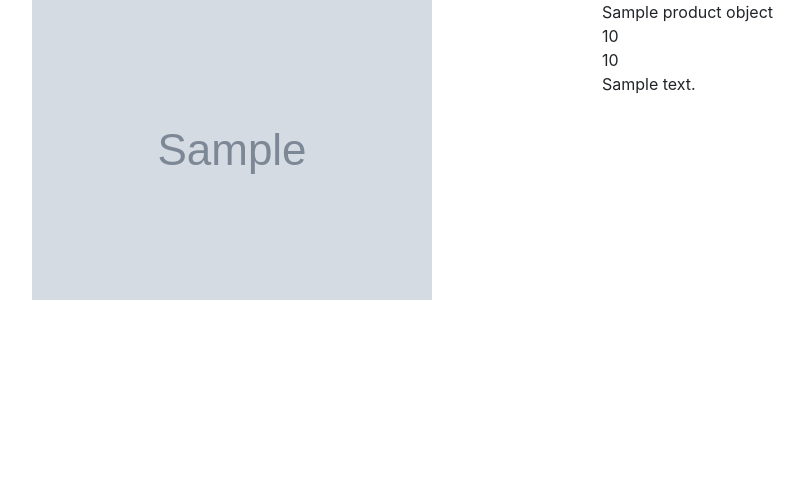
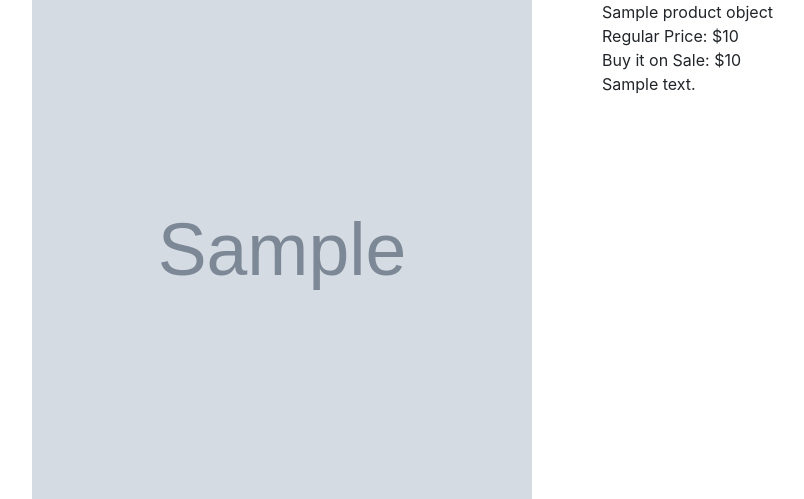
Before and after one commit to torcuata22/ecomm, a Django app: template ecomsite/shop/templates/shop/detail.html in a window 1280 px wide. Shown: the top 499 px of the page, without its empty margins (53-857 px from the left). Run offline with Django 4.2, Linux system fonts and the light colour scheme; the template is opened without the code that fills it: most values are stand-ins (such as "Sample title", 1, 10 or a date in 2020); grey boxes marked "Sample" are stand-in pictures.

Commit message:
buttons and links

```diff
--- a/ecomsite/shop/templates/shop/detail.html
+++ b/ecomsite/shop/templates/shop/detail.html
@@ -18,7 +18,7 @@
             <div class="col-md-6">
                 <div class="row">
                     <div class="col-md-12">
-                        <img src="{{ product_object.image }}">
+                        <img src="{{ product_object.image }}" width="500px" height="500px">
                     </div>
 
                 </div>
@@ -33,12 +33,12 @@
                 </div>
                 <div class="row">
                     <div class="col-md-12">
-                        {{ product_object.price }}
+                       Regular Price: ${{ product_object.price }}
                     </div>
                 </div>
                 <div class="row">
                     <div class="col-md-12">
-                        {{ product_object.discount_price }}
+                        Buy it on Sale: ${{ product_object.discount_price }}
                     </div>
                 </div>
                 <div class="row">
--- a/ecomsite/shop/templates/shop/index.html
+++ b/ecomsite/shop/templates/shop/index.html
@@ -43,6 +43,10 @@
                         <div class="card-text">
                             ${{ product.price }}
                         </div>
+
+                        <a href="/{{product.id}}" class="btn btn-warning">Details</a>
+                        <a  href="" class="btn btn-warning">Add to Cart</a>
+
                     </div>
                 </div>
             </div>
```
